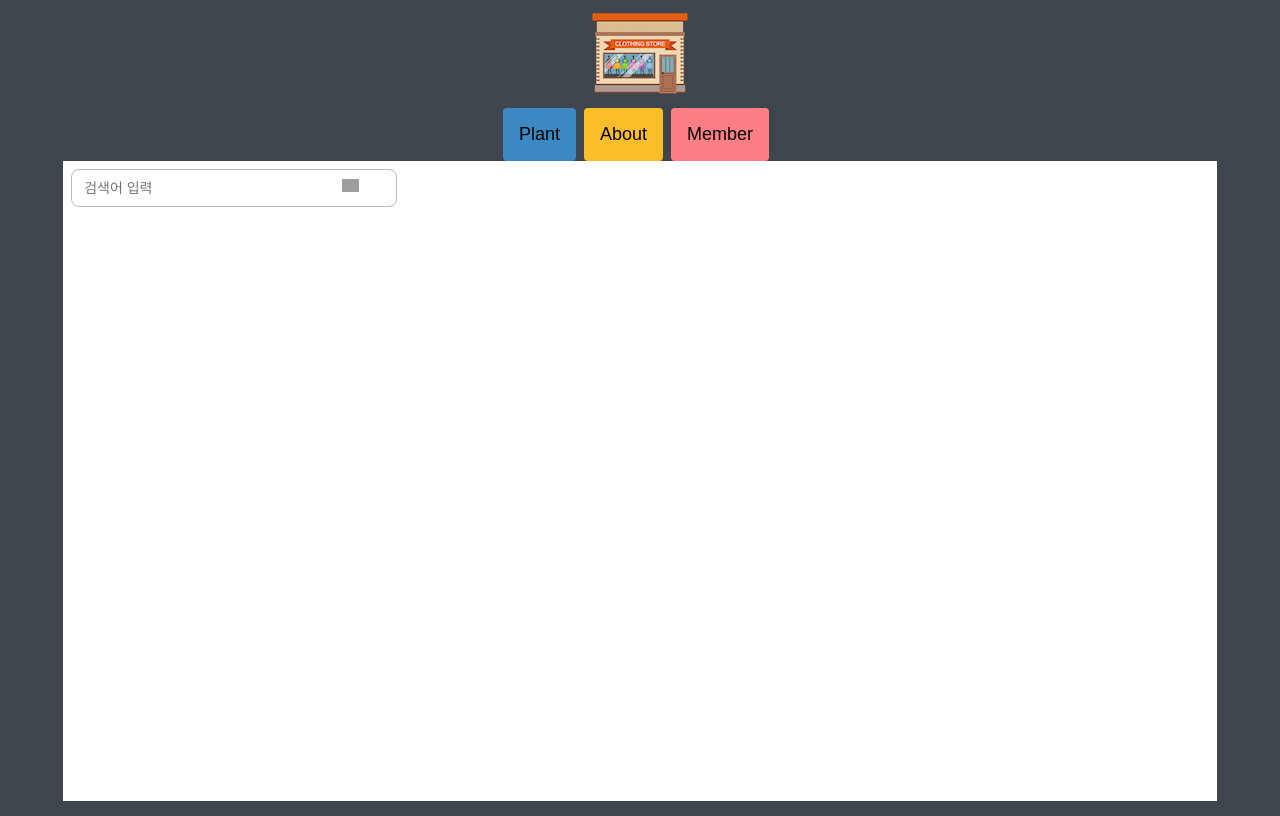
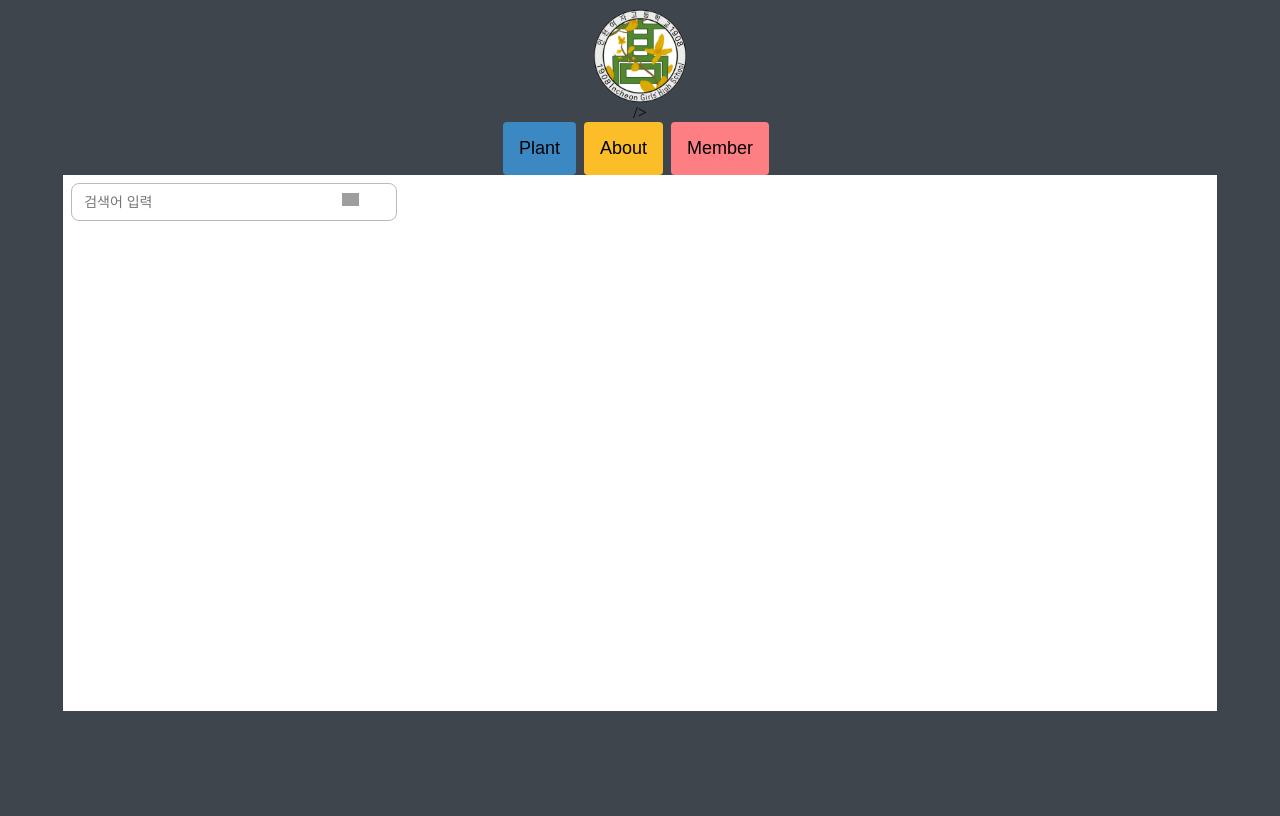
Before and after one commit to joomanba/plant, a Django app: page / in a window 1280 px wide. Run offline with Django 4.2, Linux system fonts and the light colour scheme; data that the repository does not hold is empty; grey boxes are pictures that could not be loaded.

Commit message:
ui: add school logo

```diff
--- a/plant/static/css/style.css
+++ b/plant/static/css/style.css
@@ -78,7 +78,7 @@ body {
 
 .contents {
   width: 90%;
-  height: 78%;
+  height: 65%;
   list-style: none;
   padding: var(--base-space);
   overflow-y: scroll;
--- a/plant/templates/plant/index.html
+++ b/plant/templates/plant/index.html
@@ -10,7 +10,7 @@
     </head>
     <body>
         <!-- Logo -->
-        <img src="/static/img/logo.png" alt="Logo" class="logo" />
+        <img src="/static/img/school.png" alt="Logo" class="logo" style="width:30%; max-width:128px; max-height:auto;">/>
 
         <!-- Buttons -->
         <section class="buttons">
```
Also changed, not shown: plant/static/img/school.jpg (deleted), plant/static/img/school.png (added).
